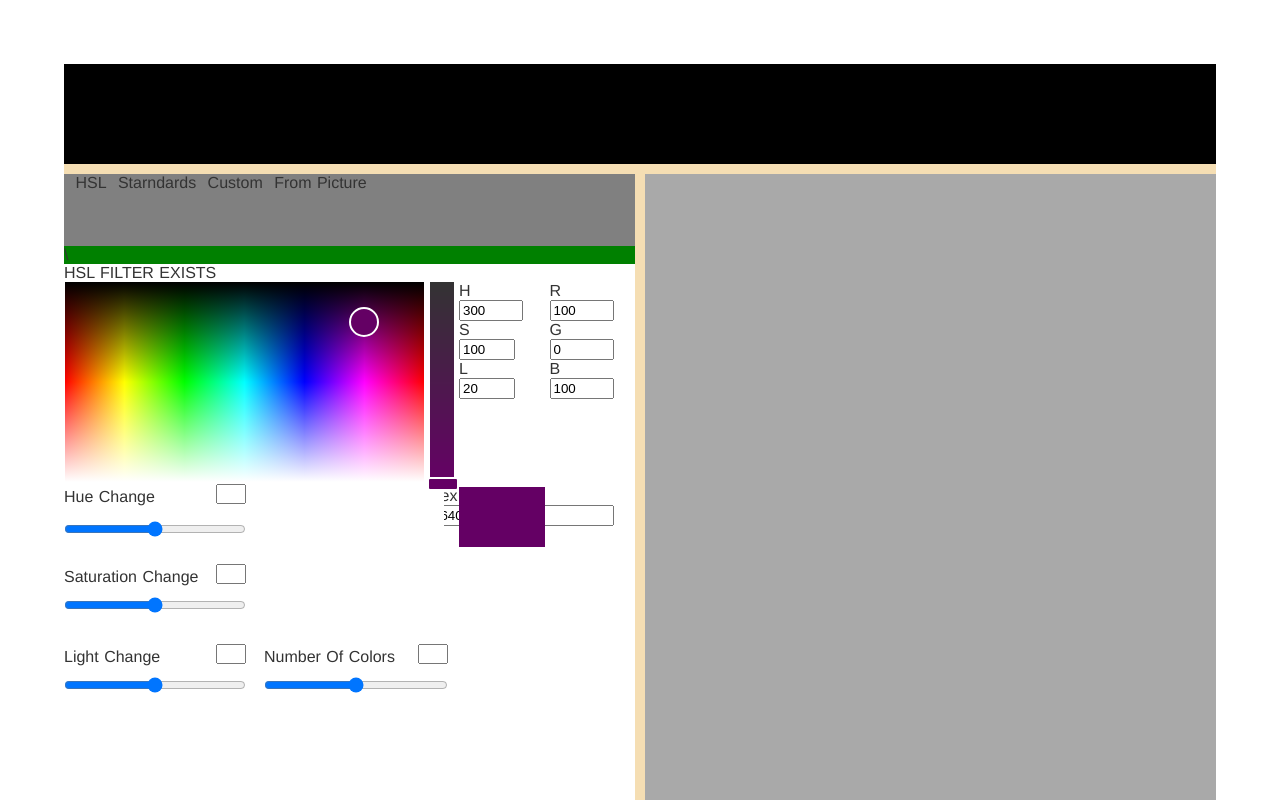
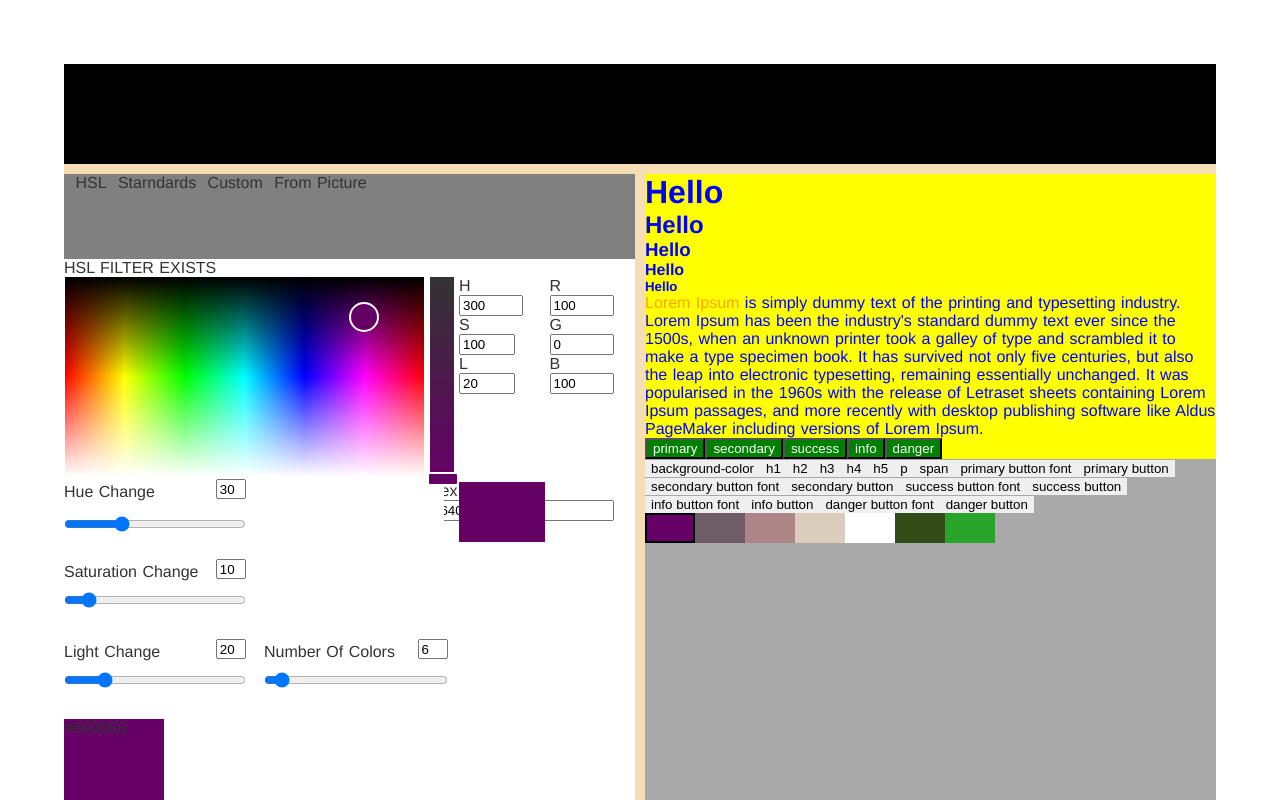
Before and after one commit to kitti-katy/VueColorPaletteGenerator, a Nuxt app in the folder colorPalette/colorPaletteWebsite/: page / in a window 1280 px wide. Shown: the top 800 px of the page. Built offline with nearby package versions, Linux system fonts and the light colour scheme.

Commit message:
added try it option and color squares

```diff
--- a/colorPalette/colorPaletteWebsite/components/SliderInput.vue
+++ b/colorPalette/colorPaletteWebsite/components/SliderInput.vue
@@ -2,9 +2,9 @@
   <div class='SliderContainer'>
     <div class='SliderLabel'>{{label}}</div>
     <input class='SliderTextInput' type='text' maxLength='3'
-           v-model="value" @input="$store.commit('set', {valueName:valueName, value: value})"/>
+           v-model="value" @input="$store.commit(storePath+'set', {valueName:valueName, value: value})"/>
     <input class='SliderInput' type="range"
-           v-model="value" @input="$store.commit('set', {valueName:valueName, value: value})" min="min" max="max" step="step"/>
+           v-model="value" @input="$store.commit(storePath+'set', {valueName:valueName, value: value})" min="min" max="max" step="step"/>
   </div>
 </template>
 
@@ -12,7 +12,7 @@
 
   export default {
     name: 'SliderInput',
-    props: ['label', 'value', 'OnChange', 'min', 'max', 'step', 'ChangeName','valueName'],
+    props: ['label', 'value', 'OnChange', 'min', 'max', 'step', 'ChangeName','valueName', 'storePath'],
     data () {
     },
     methods: {
--- /dev/null
+++ b/colorPalette/colorPaletteWebsite/components/TryIt.vue
@@ -0,0 +1,140 @@
+<template>
+  <div >
+
+  <div id='appliableComponents' style="width:100%; height:100%"
+  :style="{'background-color':$store.state.tryIt.backgroundColor}">
+      <h1 id="h1" :style="{'color':$store.state.tryIt.h1Color}">Hello</h1>
+      <h2 id="h2" :style="{'color':$store.state.tryIt.h2Color}">Hello</h2>
+      <h3 id="h3" :style="{'color':$store.state.tryIt.h3Color}">Hello</h3>
+      <h4 id="h4" :style="{'color':$store.state.tryIt.h4Color}">Hello</h4>
+      <h5 id="h5" :style="{'color':$store.state.tryIt.h5Color}">Hello</h5>
+
+      <p id="p" :style="{'color':$store.state.tryIt.pColor}">
+          <span id="span" :style="{'color':$store.state.tryIt.spanColor}"
+          >Lorem Ipsum</span> is simply dummy text of the printing and typesetting industry.
+          Lorem Ipsum has been the industry's standard dummy text ever since the 1500s,
+          when an unknown printer took a galley of type and scrambled it to make a type specimen book.
+          It has survived not only five centuries, but also the leap into electronic typesetting,
+          remaining essentially unchanged.
+          It was popularised in the 1960s with the release of Letraset sheets containing Lorem Ipsum passages,
+          and more recently with desktop publishing software like Aldus PageMaker including versions of Lorem Ipsum.
+      </p>
+      <button id="buttonPrimary" :style="{'color':$store.state.tryIt.buttonPrimaryFont, 'background-color':$store.state.tryIt.buttonPrimary}">primary</button>
+      <button id="buttonSecondary" :style="{'color':$store.state.tryIt.buttonSecondaryFont, 'background-color':$store.state.tryIt.buttonSecondary}">secondary</button>
+      <button id="buttonSuccess" :style="{'color':$store.state.tryIt.buttonSuccessFont, 'background-color':$store.state.tryIt.buttonSuccess}">success</button>
+      <button id="buttonInfo" :style="{'color':$store.state.tryIt.buttonInfoFont, 'background-color':$store.state.tryIt.buttonInfo}">info</button>
+      <button id="buttonDanger" :style="{'color':$store.state.tryIt.buttonDangerFont, 'background-color':$store.state.tryIt.buttonDanger}">danger</button>
+
+  </div>
+
+  <div id='chooseFrom'>
+      <button :style="{'border':$store.state.tryIt.pickedAttribute=='backgroundColor'?'2px solid black':'none'}"
+      @click='changePointingAttribute("backgroundColor")' >background-color</button>
+
+      <button :style="{'border':$store.state.tryIt.pickedAttribute=='h1Color'?'2px solid black':'none'}"
+      @click='changePointingAttribute("h1Color")'>h1</button>
+
+      <button :style="{'border':$store.state.tryIt.pickedAttribute=='h2Color'?'2px solid black':'none'}"
+      @click='changePointingAttribute("h2Color")'>h2</button>
+
+      <button :style="{'border':$store.state.tryIt.pickedAttribute=='h3Color'?'2px solid black':'none'}"
+      @click='changePointingAttribute("h3Color")'>h3</button>
+
+      <button :style="{'border':$store.state.tryIt.pickedAttribute=='h4Color'?'2px solid black':'none'}"
+      @click='changePointingAttribute("h4Color")'>h4</button>
+
+      <button :style="{'border':$store.state.tryIt.pickedAttribute=='h5Color'?'2px solid black':'none'}"
+      @click='changePointingAttribute("h5Color")'>h5</button>
+
+      <button :style="{'border':$store.state.tryIt.pickedAttribute=='pColor'?'2px solid black':'none'}"
+      @click='changePointingAttribute("pColor")'>p</button>
+
+      <button :style="{'border':$store.state.tryIt.pickedAttribute=='spanColor'?'2px solid black':'none'}"
+      @click='changePointingAttribute("spanColor")'>span</button>
+
+      <button :style="{'border':$store.state.tryIt.pickedAttribute=='buttonPrimaryFont'?'2px solid black':'none'}"
+      @click='changePointingAttribute("buttonPrimaryFont")'>primary button font</button>
+
+      <button :style="{'border':$store.state.tryIt.pickedAttribute=='buttonPrimary'?'2px solid black':'none'}"
+      @click='changePointingAttribute("buttonPrimary")'>primary button</button>
+
+      <button :style="{'border':$store.state.tryIt.pickedAttribute=='buttonSecondaryFont'?'2px solid black':'none'}"
+      @click='changePointingAttribute("buttonSecondaryFont")'>secondary button font</button>
+
+      <button :style="{'border':$store.state.tryIt.pickedAttribute=='buttonSecondary'?'2px solid black':'none'}"
+      @click='changePointingAttribute("buttonSecondary")'>secondary button</button>
+
+      <button :style="{'border':$store.state.tryIt.pickedAttribute=='buttonSuccessFont'?'2px solid black':'none'}"
+      @click='changePointingAttribute("buttonSuccessFont")'>success button font</button>
+
+      <button :style="{'border':$store.state.tryIt.pickedAttribute=='buttonSuccess'?'2px solid black':'none'}"
+      @click='changePointingAttribute("buttonSuccess")'>success button</button>
+
+      <button :style="{'border':$store.state.tryIt.pickedAttribute=='buttonInfoFont'?'2px solid black':'none'}"
+      @click='changePointingAttribute("buttonInfoFont")'>info button font</button>
+
+      <button :style="{'border':$store.state.tryIt.pickedAttribute=='buttonInfo'?'2px solid black':'none'}"
+      @click='changePointingAttribute("buttonInfo")'>info button</button>
+
+      <button :style="{'border':$store.state.tryIt.pickedAttribute=='buttonDangerFont'?'2px solid black':'none'}"
+      @click='changePointingAttribute("buttonDangerFont")'>danger button font</button>
+
+      <button :style="{'border':$store.state.tryIt.pickedAttribute=='buttonDanger'?'2px solid black':'none'}"
+      @click='changePointingAttribute("buttonDanger")'>danger button</button>
+
+  </div>
+
+
+  <div id="colors" style="width:100%">
+     <div style="display:inline-block" :id="'pickColor' + n"
+       v-for="n in parseInt($store.state.hslChanges.colorNumber)+1"
+       @click="changePointingColor(getNextColor(n-1).HEXString, 'pickColor' + n)"
+       :key="n-1" :style="{ 'border':$store.state.tryIt.currentColorSquare=='pickColor' + n?'2px solid black':'none',
+           'height':'30px', 'width':'50px', 'background-color':getNextColor(n-1).HEXString}" >
+       </div>
+  </div>
+
+
+  </div>
+
+</template>
+
+<script>
+
+import Color from '../helperJSClasses/Color';
+
+  export default {
+    name: 'TryIt',
+    data () {
+      return {
+      }
+    },
+    methods:{
+      getNextColor(i){
+        let hueChange = this.$store.state.hslChanges.hueChange
+        let satChange = this.$store.state.hslChanges.satChange
+        let lightChange = this.$store.state.hslChanges.lightChange
+
+        let color = new Color(this.$store.state.colorPickerStore.baseColor ,
+            {   hueChange: hueChange * (i) - 360 * (Math.floor( hueChange * i / 360)),
+                satChange : satChange * (i) - 100 * (Math.floor(satChange * i  / 100)),
+                lightChange : lightChange * (i) - 100 * (Math.floor(lightChange * i / 100))}
+            , 0, "ChangeColor")
+        return color
+    },
+    changePointingColor(hexColor,id){
+        this.$store.commit('tryIt/set', {valueName:'pickedColor', value:hexColor})
+        this.$store.commit('tryIt/set', {valueName:'currentColorSquare', value:id})
+        let attributeToChange = this.$store.state.tryIt.pickedAttribute
+        this.$store.commit('tryIt/set', {valueName:attributeToChange,value:hexColor})
+    },
+    changePointingAttribute(pickedAttribute){
+        this.$store.commit('tryIt/set', {valueName:'pickedAttribute',value:pickedAttribute})
+    },
+}
+  }
+</script>
+
+<!-- Add "scoped" attribute to limit CSS to this component only -->
+<style scoped>
+</style>
--- a/colorPalette/colorPaletteWebsite/components/hslFilter.vue
+++ b/colorPalette/colorPaletteWebsite/components/hslFilter.vue
@@ -11,27 +11,34 @@
 </div>
 
   <slider-input id="HueFilter"
-                :value="$store.state.colorPickerStore.hueChange"
+                :value="$store.state.hslChanges.hueChange"
                 label="Hue Change"
                 value-name="hueChange"
+                store-path="hslChanges/"
                 min="0" max="100" step="1"></slider-input>
   <slider-input id="SatFilter"
-                :value="$store.state.colorPickerStore.satChange"
+                :value="$store.state.hslChanges.satChange"
                 label="Saturation Change"
                 value-name="satChange"
+                store-path="hslChanges/"
                 min="0" max="100" step="1"></slider-input>
   <slider-input id="LightFilter"
-                :value="$store.state.colorPickerStore.lightChange"
+                :value="$store.state.hslChanges.lightChange"
                 label="Light Change"
                 value-name="lightChange"
+                store-path="hslChanges/"
                 min="0" max="100" step="1"></slider-input>
   <slider-input id="HSLColorNumber"
-                :value="$store.state.colorPickerStore.numberOfColors"
+                :value="$store.state.hslChanges.colorNumber"
                 label="Number Of Colors"
-                value-name="numberOfColors"
+                value-name="colorNumber"
+                store-path="hslChanges/"
                 min="0" max="100" step="4"></slider-input>
 
   <div id='HSLColorSquares'>
+      <div v-for="n in parseInt($store.state.hslChanges.colorNumber)+1"
+       :key="n-1" :style="{'height':'100px', 'width':'100px', 'background-color':getNextColor(n-1).HEXString}" >
+       {{getNextColor(n-1).HEXString}}</div>
   </div>
 
 </div>
@@ -40,6 +47,7 @@
 <script>
 import SliderInput from "./SliderInput";
 import ColorPicker from "./ColorPicker";
+import Color from '../helperJSClasses/Color';
 export default {
 name: 'hslFilter',
   components: {ColorPicker, SliderInput},
@@ -53,7 +61,20 @@ headers: ['HSL', 'Starndards', 'Custom', 'From Picture']
 computed: {
   hueChange () {
     return this.$store.state.colorPickerStore.hueChange
-  }
+  }},
+  methods:{
+      getNextColor(i){
+        let hueChange = this.$store.state.hslChanges.hueChange
+        let satChange = this.$store.state.hslChanges.satChange
+        let lightChange = this.$store.state.hslChanges.lightChange
+
+        let color = new Color(this.$store.state.colorPickerStore.baseColor ,
+            {   hueChange: hueChange * (i) - 360 * (Math.floor( hueChange * i / 360)),
+                satChange : satChange * (i) - 100 * (Math.floor(satChange * i  / 100)),
+                lightChange : lightChange * (i) - 100 * (Math.floor(lightChange * i / 100))}
+            , 0, "ChangeColor")
+        return color
+    }
 }
 }
 </script>
@@ -108,9 +129,9 @@ computed: {
   }
   #HSLColorSquares
   {
-    gridRow: 5;
-    gridColumn: 1 / 5;
-    backgroundColor: white;
+    grid-row: 5;
+    grid-column: 1 / 5;
+    background-color: white;
   }
 
 </style>
--- a/colorPalette/colorPaletteWebsite/pages/index.vue
+++ b/colorPalette/colorPaletteWebsite/pages/index.vue
@@ -8,7 +8,7 @@
            style='display:inline; float:left; margin-left:2%'>{{header}}</p>
       </div>
 
-      <div id='filtersBody'>\
+      <div id='filtersBody'>
         <hsl-filter></hsl-filter>
       </div>
 
@@ -16,15 +16,18 @@
 
 
     </div>
-    <div id='tryIt'></div>
+    <div id='tryIt'>
+      <try-it></try-it>
+    </div>
   </div>
 </template>
 
 <script>
   import HslFilter from "../components/hslFilter";
+  import TryIt from "../components/TryIt";
 
   export default {
-    components: {HslFilter},
+    components: {HslFilter, TryIt},
     name: 'EditorPage',
     data () {
       return {
--- a/colorPalette/colorPaletteWebsite/store/colorPickerStore.js
+++ b/colorPalette/colorPaletteWebsite/store/colorPickerStore.js
@@ -10,7 +10,6 @@ export const state = () => ({
   pickerMouseMove:false,
   satPickerMouseDown:false,
   satPickerMouseMove:false,
-  counter:0,
   mouseDownSaturation:false,
 })
 
--- /dev/null
+++ b/colorPalette/colorPaletteWebsite/store/hslChanges.js
@@ -0,0 +1,11 @@
+export const state = () => ({
+    colorNumber:6,
+    hueChange:30,
+    satChange:10,
+    lightChange:20
+  })
+
+  export const mutations = {
+    set (state, {valueName, value}) {
+      state[valueName] = value
+    }}
--- /dev/null
+++ b/colorPalette/colorPaletteWebsite/store/tryIt.js
@@ -0,0 +1,29 @@
+export const state = () => ({
+   h1Color:'blue',
+   h2Color:'blue',
+   h3Color:'blue',
+   h4Color:'blue',
+   h5Color:'blue',
+   pColor: 'blue',
+   buttonPrimaryFont: 'white',
+   buttonPrimary: 'green',
+   buttonSecondaryFont: 'white',
+   buttonSecondary: 'green',
+   buttonInfoFont: 'white',
+   buttonInfo: 'green',
+   buttonSuccessFont: 'white',
+   buttonSuccess: 'green',
+   buttonDangerFont: 'white',
+   buttonDanger: 'green',
+   backgroundColor:'yellow',
+   spanColor: 'orange',
+
+   pickedColor:'white',
+   pickedAttribute:'h1',
+   currentColorSquare:'pickColor1'
+  })
+
+  export const mutations = {
+    set (state, {valueName, value}) {
+      state[valueName] = value
+    }}
```
Also changed, not shown: colorPalette/colorPaletteWebsite/helperJSClasses/Color.js (+6 -3 lines).
